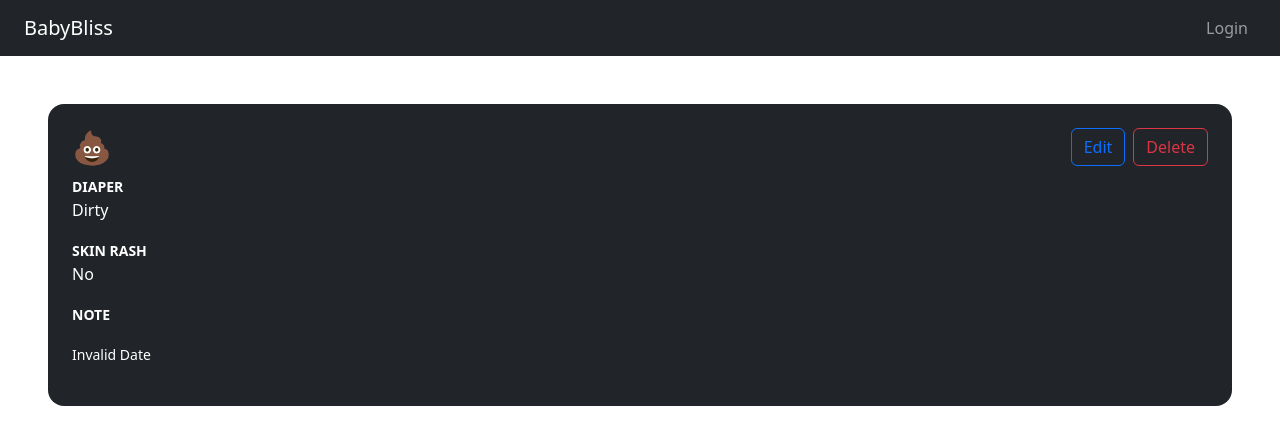
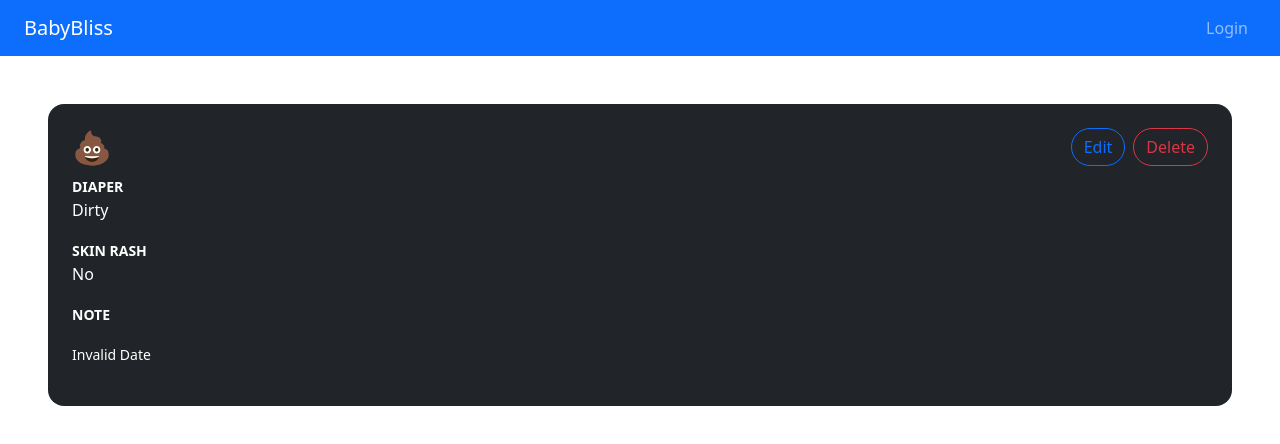
Before and after one commit to lastnameisgold/babybliss-frontend, a React (Create React App) app in the folder babybliss-app/: page /diaperdetails/1 in a window 1280 px wide. Shown: the top 444 px of the page. Built offline with nearby package versions, Linux system fonts and the light colour scheme; no server answers.

Commit message:
Made changes to buttons and delete alert.

```diff
--- a/babybliss-app/src/components/DiaperDetails.jsx
+++ b/babybliss-app/src/components/DiaperDetails.jsx
@@ -71,14 +71,14 @@ export default function DiaperDetails(props) {
 
         <div className="d-flex gap-2">
           <button
-            className="btn btn-outline-primary"
+            className="btn btn-outline-primary rounded-5"
             onClick={() => showDiaper(diaper)}
           >
             Edit
           </button>
 
           <button
-            className="btn btn-outline-danger"
+            className="btn btn-outline-danger rounded-5"
             onClick={() => props.handleDeleteDiaper(diaper.id)}
           >
             Delete
--- a/babybliss-app/src/components/FeedingDetails.jsx
+++ b/babybliss-app/src/components/FeedingDetails.jsx
@@ -72,13 +72,13 @@ export default function FeedingDetails(props) {
         </div>
         <div className="d-flex gap-2">
           <button
-            className="btn btn-outline-primary"
+            className="btn btn-outline-primary "
             onClick={() => showFeeding(feeding)}
           >
             Edit
           </button>
           <button
-            className="btn btn-outline-danger"
+            className="btn btn-outline-danger rounded-5"
             onClick={() => props.handleDeleteFeeding(feeding.id)}
           >
             Delete
--- a/babybliss-app/src/components/Login.jsx
+++ b/babybliss-app/src/components/Login.jsx
@@ -34,10 +34,7 @@ export const Login = () => {
   return (
     <div className="Auth-form-container d-flex justify-content-center align-items-center">
       <div className="login-page-img"></div>
-      <form
-        className="Auth-form w-50 p-4 mx-4 rounded-3 bg-light text-bg-light"
-        onSubmit={submit}
-      >
+      <form className="Auth-form w-50 p-4 mx-4 " onSubmit={submit}>
         <div className="Auth-form-content">
           <h3 className="Auth-form-title">Login</h3>
           <div className="form-group mt-3">
--- a/babybliss-app/src/components/Navigation.jsx
+++ b/babybliss-app/src/components/Navigation.jsx
@@ -12,7 +12,7 @@ export function Navigation() {
 
   return (
     <div>
-      <Navbar className="px-4 me-auto" bg="dark" variant="dark">
+      <Navbar className="px-4 me-auto" bg="primary" variant="dark">
         <Navbar.Brand className="me-auto" href="/">
           BabyBliss
         </Navbar.Brand>
```
